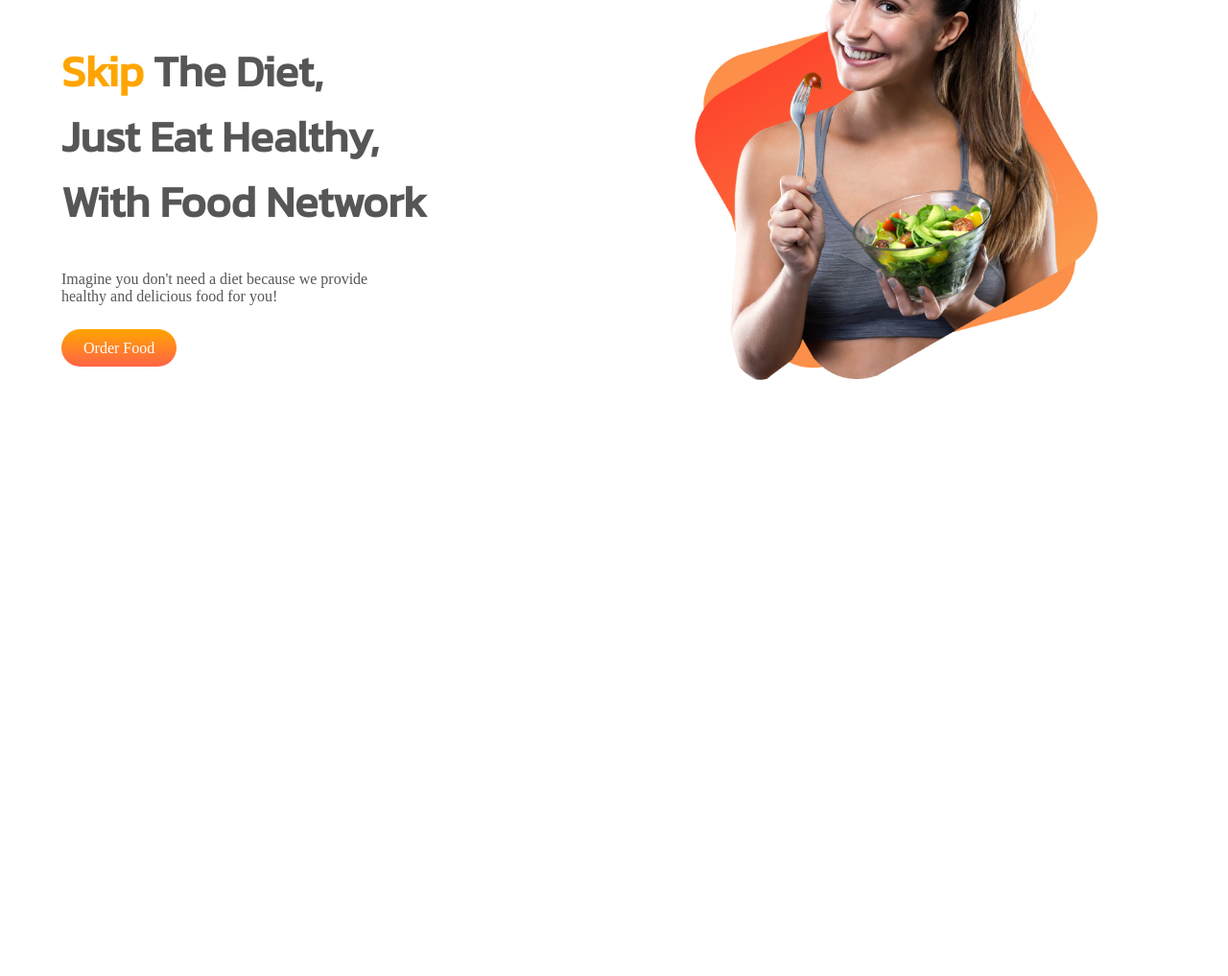
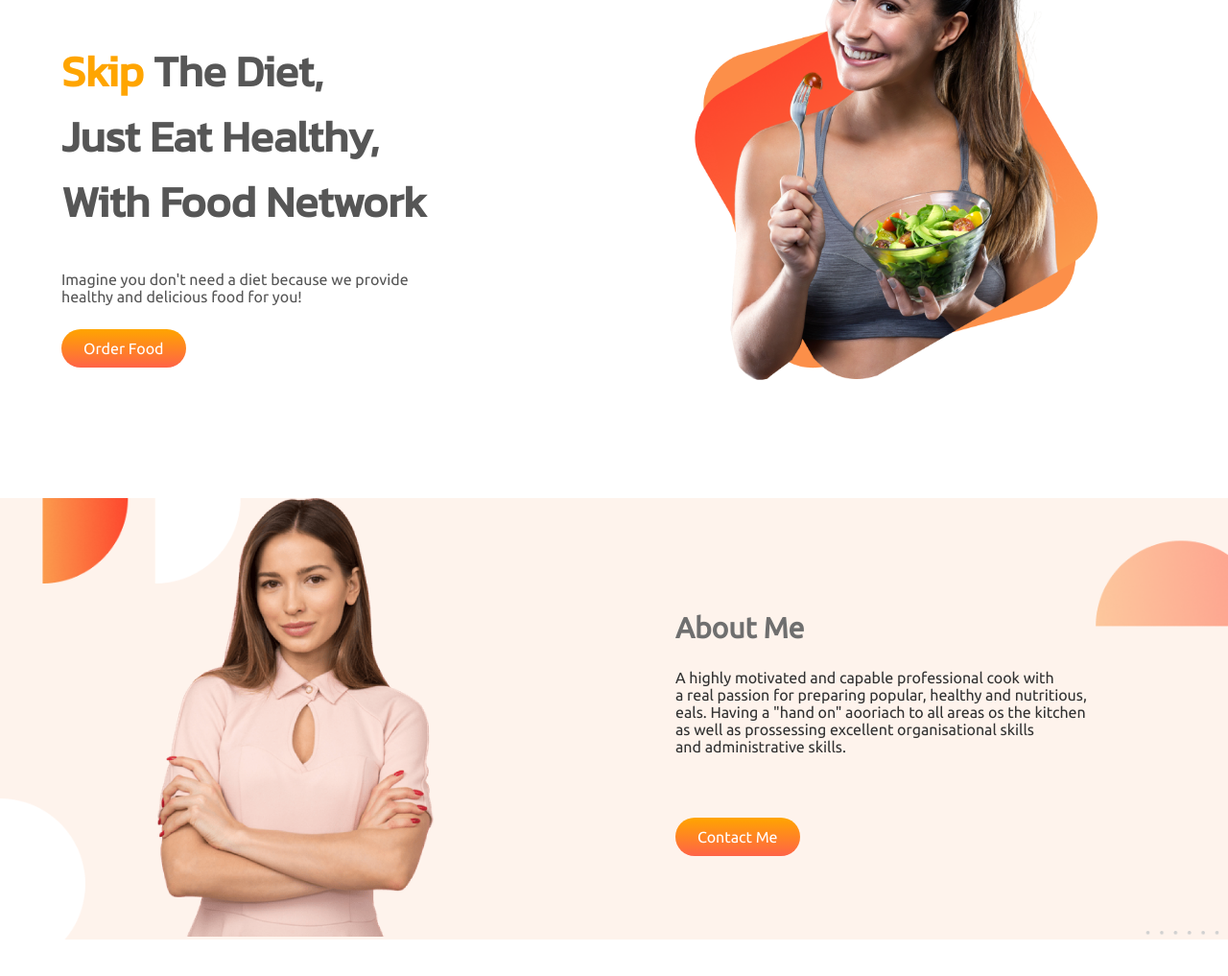
Before and after one commit to OmarFaruqJibon/Fresh-Food, a plain HTML site: page index.html in a window 1280 px wide. Shown: the part 107-1124 px from the top of the page at 96% size. Before the commit the page ends 800 px from the top, so only its background shows below. Drawn offline with Linux system fonts and the light colour scheme.

Commit message:
About Me section creater

```diff
--- a/index.html
+++ b/index.html
@@ -11,6 +11,9 @@
     <link rel="preconnect" href="https://fonts.googleapis.com">
     <link rel="preconnect" href="https://fonts.gstatic.com" crossorigin>
     <link href="https://fonts.googleapis.com/css2?family=Kanit&display=swap" rel="stylesheet">
+    <link rel="preconnect" href="https://fonts.googleapis.com">
+    <link rel="preconnect" href="https://fonts.gstatic.com" crossorigin>
+    <link href="https://fonts.googleapis.com/css2?family=Ubuntu&display=swap" rel="stylesheet">
     <link rel="shortcut icon" href="images/f.png" type="image/x-icon">
 
 </head>
@@ -32,6 +35,59 @@
             <img src="images/female/Group 8425.png" alt="">
         </div>
     </section>
+
+    <!-- Top area finished here-->
+
+    <section class="About-Area flexible">
+        <div class="half-width">
+            <img src="images/female/Person Image.png" alt="Picture of a girl">
+        </div>
+
+        <div class="half-width text-area">
+            <h2>About Me</h2>
+            <p>A highly motivated and capable professional cook with <br> a real passion for preparing popular, healthy
+                and nutritious, <br> eals. Having a "hand on" aooriach to all areas os the kitchen <br>
+                as well as prossessing
+                excellent organisational skills <br> and administrative skills.</p>
+            <a class="link_button" target="_blank" href="https://www.linkedin.com/in/md-omar-faruq-42b36a194/">Contact
+                Me</a>
+        </div>
+
+    </section>
+
+
+
+
+
+
+
+
+
+
+
+
+
+
+
+
+
+
+
+
+
+
+
+
+
+
+
+
+
+
+
+
+
+
 </body>
 
 </html>
--- a/style.css
+++ b/style.css
@@ -1,5 +1,14 @@
 body{
+    font-family: 'Ubuntu', sans-serif;
     margin: 0;
+}
+h2{
+    font-size:30px;
+    color: #6F6F6F;
+}
+p{
+    color: #313131;
+    font-size: 16px;
 }
 .title_div{
     margin-top: 110px;
@@ -14,9 +23,7 @@ body{
     font-size: 16px;
     padding-bottom: 20px;
 }
-h2{
-    font-size:30px;
-}
+
 .flexible{
     display: flex;
     margin-bottom: 100px;
@@ -35,3 +42,20 @@ h2{
     padding: 11px 23px;
     border-radius: 20px;
 }
+
+/* top area style finished here*/
+.About-Area {
+    background-image: url(images/shapes/7.png);
+    background-repeat: no-repeat;
+    background-size:100%;
+}
+.About-Area img{
+    width: 50%;
+    padding-left: 100px;
+}
+.text-area{
+    padding-top: 93px;
+}
+.About-Area p{
+    padding-bottom: 60px;
+}
```
